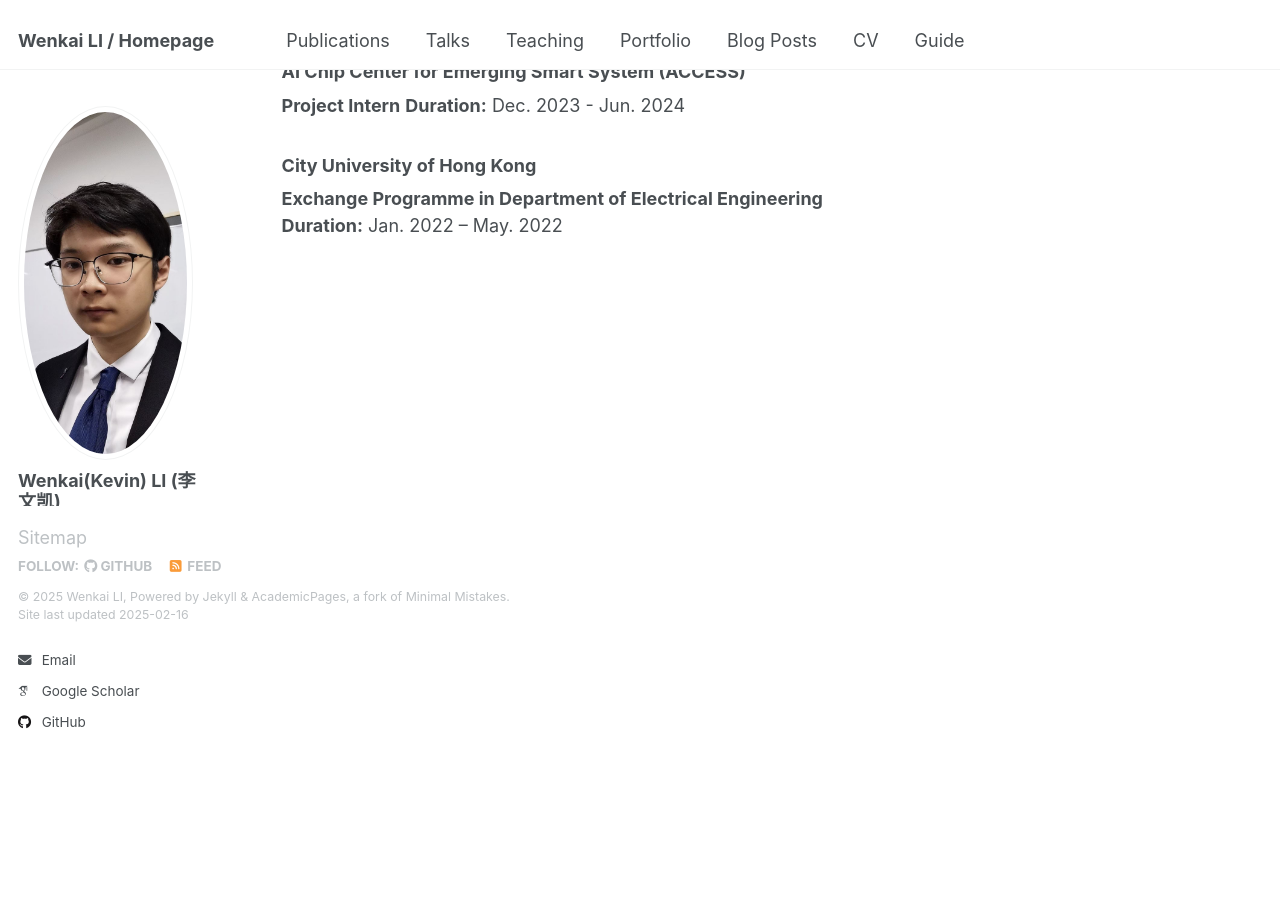
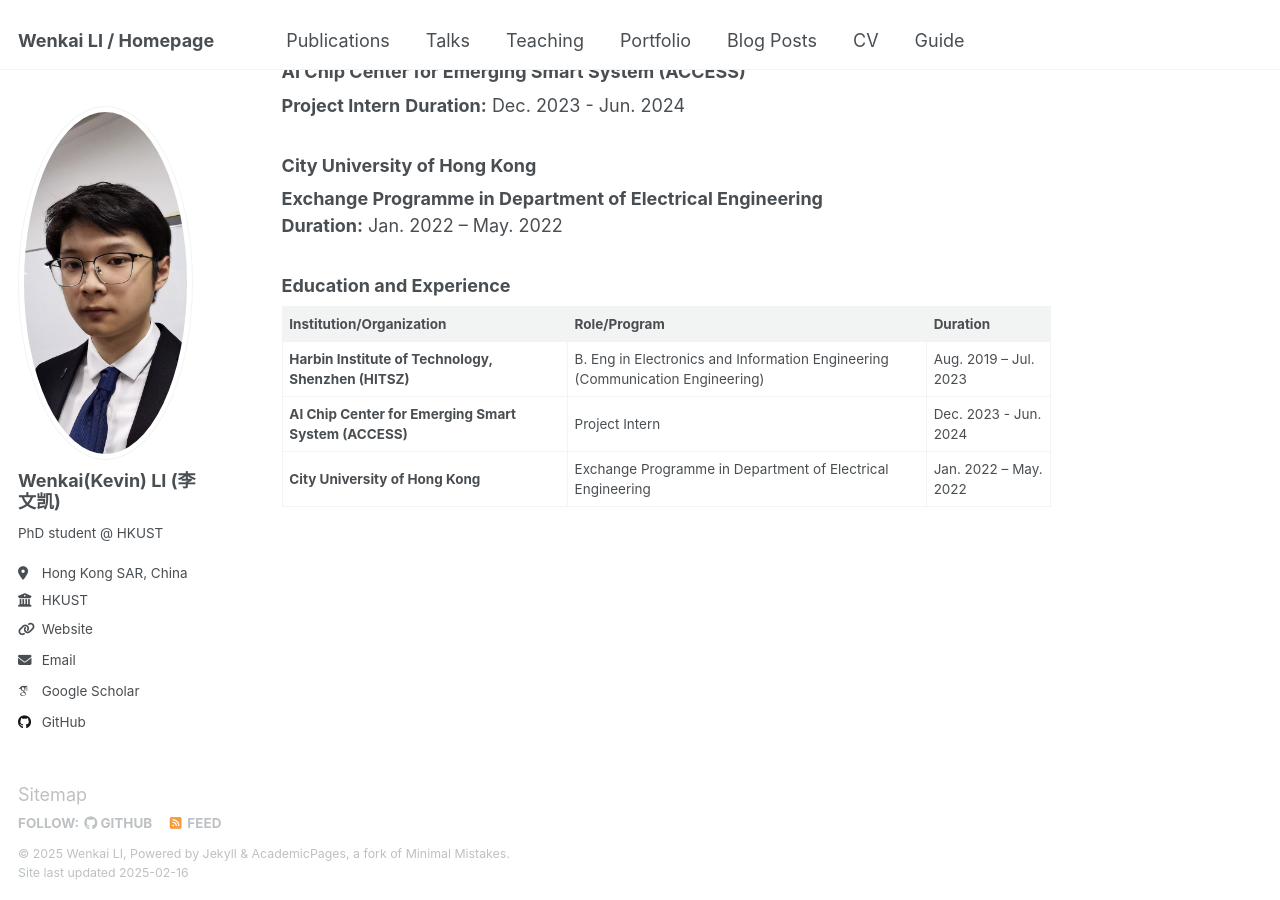
Before and after one commit to kevin333kevin/wenkaili.github.io, a Jekyll site: the page built from _pages/about.md, in a window 1280 px wide and 900 px high, scrolled down 637 px. Built offline with Jekyll 4.4.1, drawn with Linux system fonts in a browser that asks for light colours; some web fonts are replaced.

Commit message:
Update about.md

```diff
--- a/_pages/about.md
+++ b/_pages/about.md
@@ -19,6 +19,7 @@ Research Interests
 
 Education and Academic Experiences
 ======
+
 ### Harbin Institute of Technology, Shenzhen (HITSZ)
 
 **B. Eng in Electronics and Information Engineering (Communication Engineering)**
@@ -34,3 +35,11 @@ Education and Academic Experiences
 
 **Exchange Programme in Department of Electrical Engineering**
 **Duration:** Jan. 2022 – May. 2022
+
+### Education and Experience
+
+| Institution/Organization                        | Role/Program                                                | Duration                  |
+|--------------------------------------------------|------------------------------------------------------------|---------------------------|
+| **Harbin Institute of Technology, Shenzhen (HITSZ)** | B. Eng in Electronics and Information Engineering (Communication Engineering) | Aug. 2019 – Jul. 2023    |
+| **AI Chip Center for Emerging Smart System (ACCESS)** | Project Intern                                             | Dec. 2023 - Jun. 2024     |
+| **City University of Hong Kong**                 | Exchange Programme in Department of Electrical Engineering | Jan. 2022 – May. 2022     |
```
